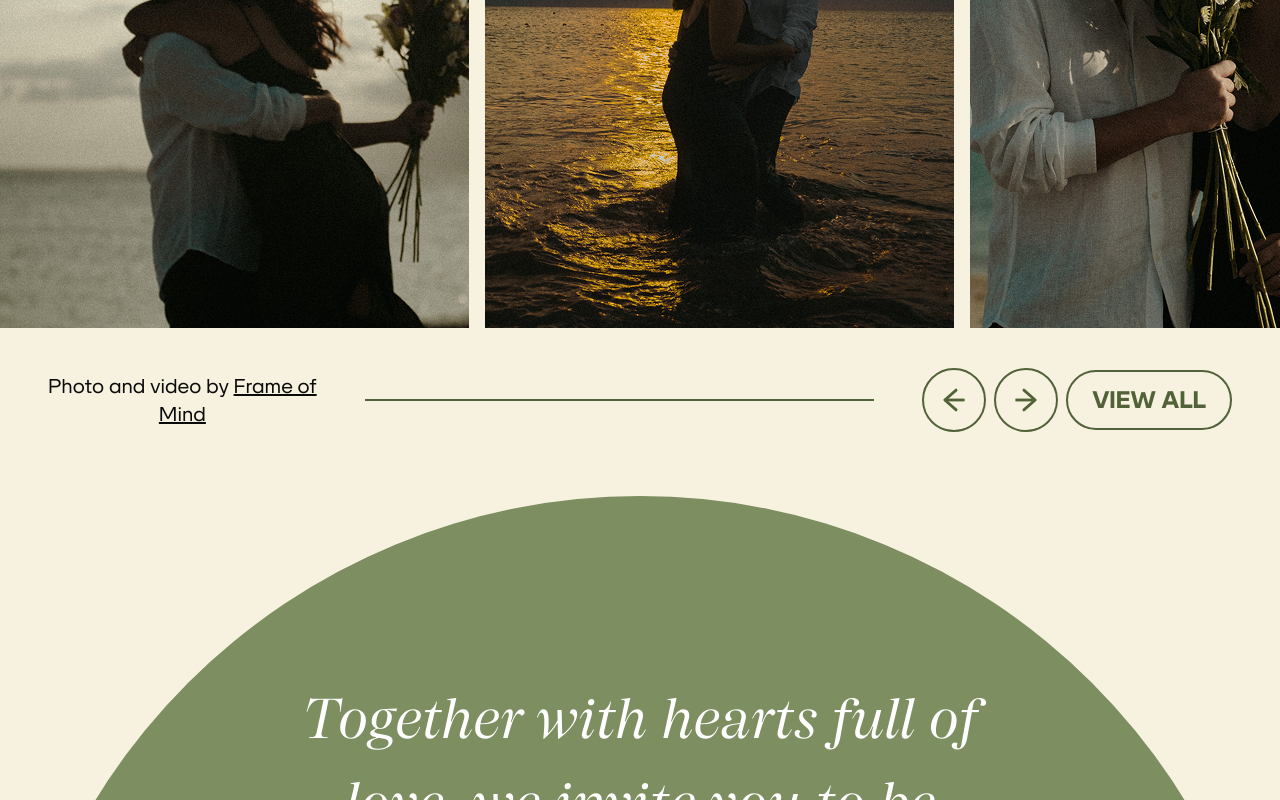
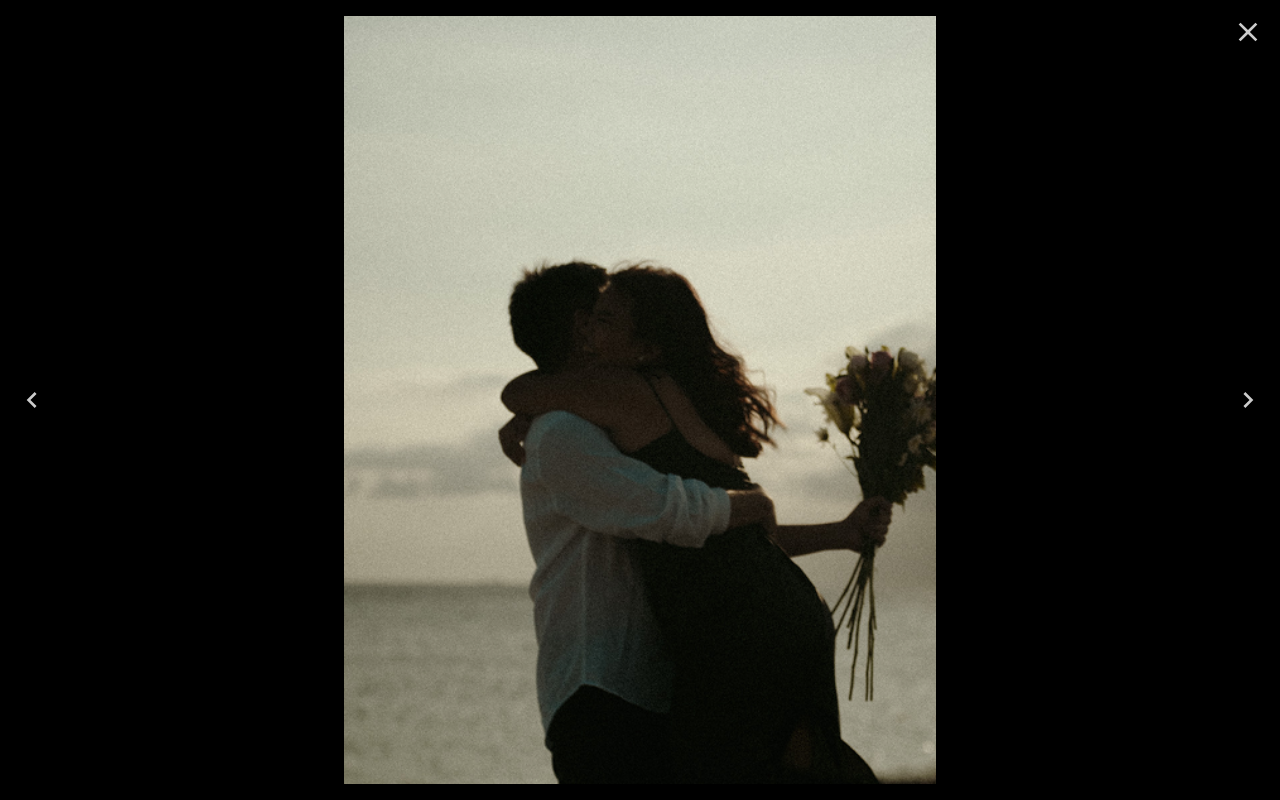
Before and after one commit to brynldrn/bea-and-neil-wedding, a Next.js app: page / in a window 1280 px wide. Both pictures are taken after a click on the button "VIEW ALL". Shown: the part 2367-3167 px from the top of the page. Built offline with nearby package versions, Linux system fonts and the light colour scheme; what google-auth-library would draw is missing.

Commit message:
feat: add carousel pop up

```diff
--- a/components/carousel.tsx
+++ b/components/carousel.tsx
@@ -14,10 +14,14 @@ import slide03 from '@/public/images/slide03.png'
 import Image from 'next/image';
 import { useEffect, useRef, useState } from 'react'
 import leftArrow from '@/public/icons/arrow-left.svg'
+import Lightbox from "yet-another-react-lightbox";
+import "yet-another-react-lightbox/styles.css";
+import NextJsImage from './nextJsImage';
 
 export default function Carousel() {
   const [_width, setWidth] = useState(0);
   const carousel = useRef<HTMLDivElement>(null);
+  const [open, setOpen] = useState(false);
 
   useEffect(() => {
     setWidth((carousel?.current?.scrollWidth ?? 0) - (carousel.current?.offsetWidth ?? 0));
@@ -61,10 +65,16 @@ export default function Carousel() {
             <SliderNextButton className='flex items-center justify-center w-10 h-10 bg-transparent rounded-full border-2 border-dark-green rotate-180 min-w-10 min-h-10 lg:min-w-16 lg:min-h-16'>
               <Image src={leftArrow} width={14} height={14} alt='right arrow' className='lg:size-6' />
             </SliderNextButton>
-            <button className='rounded-full border-2 border-dark-green py-3.5 px-11 uppercase text-dark-green font-sans text-lg font-bold leading-2 min-w-[166px] lg:px-6 lg:text-2xl lg:py-6'>View All</button>
+            <button className='rounded-full border-2 border-dark-green py-3.5 px-11 uppercase text-dark-green font-sans text-lg font-bold leading-2 min-w-[166px] lg:px-6 lg:text-2xl lg:py-6' onClick={() => setOpen(true)}>View All</button>
           </div>
         </div>
       </BaseCarousel>
+      <Lightbox
+        open={open}
+        close={() => setOpen(false)}
+        slides={[slide01, slide02, slide03]}
+        render={{ slide: NextJsImage }}
+      />
     </section>
   )
 }
--- /dev/null
+++ b/components/nextJsImage.tsx
@@ -0,0 +1,64 @@
+import Image from "next/image";
+import {
+  isImageFitCover,
+  isImageSlide,
+  RenderSlideProps,
+  SlideImage,
+  useLightboxProps,
+  useLightboxState,
+} from "yet-another-react-lightbox";
+
+function isNextJsImage(slide: SlideImage) {
+  return (
+    isImageSlide(slide) &&
+    typeof slide.width === "number" &&
+    typeof slide.height === "number"
+  );
+}
+
+// @ts-ignore
+export default function NextJsImage({ slide, offset, rect }) {
+  const {
+    on: { click },
+    carousel: { imageFit },
+  } = useLightboxProps();
+
+  const { currentIndex } = useLightboxState();
+
+  const cover = isImageSlide(slide) && isImageFitCover(slide, imageFit);
+
+  if (!isNextJsImage(slide)) return undefined;
+
+  const width = !cover
+    ? Math.round(
+      Math.min(rect.width, (rect.height / (slide?.height ?? 0)) * (slide?.width ?? 0)),
+    )
+    : rect.width;
+
+  const height = !cover
+    ? Math.round(
+      Math.min(rect.height, (rect.width / (slide?.width ?? 0)) * (slide.height ?? 0)),
+    )
+    : rect.height;
+
+  return (
+    <div style={{ position: "relative", width, height }}>
+      <Image
+        fill
+        alt=""
+        src={slide}
+        loading="eager"
+        draggable={false}
+        placeholder={slide.blurDataURL ? "blur" : undefined}
+        style={{
+          objectFit: cover ? "cover" : "contain",
+          cursor: click ? "pointer" : undefined,
+        }}
+        sizes={`${Math.ceil((width / window.innerWidth) * 100)}vw`}
+        onClick={
+          offset === 0 ? () => click?.({ index: currentIndex }) : undefined
+        }
+      />
+    </div>
+  );
+}
--- a/package.json
+++ b/package.json
@@ -34,6 +34,7 @@
     "tailwind-merge": "^3.1.0",
     "tw-animate-css": "^1.2.5",
     "usehooks-ts": "^3.1.1",
+    "yet-another-react-lightbox": "^3.23.0",
     "zod": "^3.24.2"
   },
   "devDependencies": {
```
Also changed, not shown: 1 other file (tests, documents, lock files or other folders).
